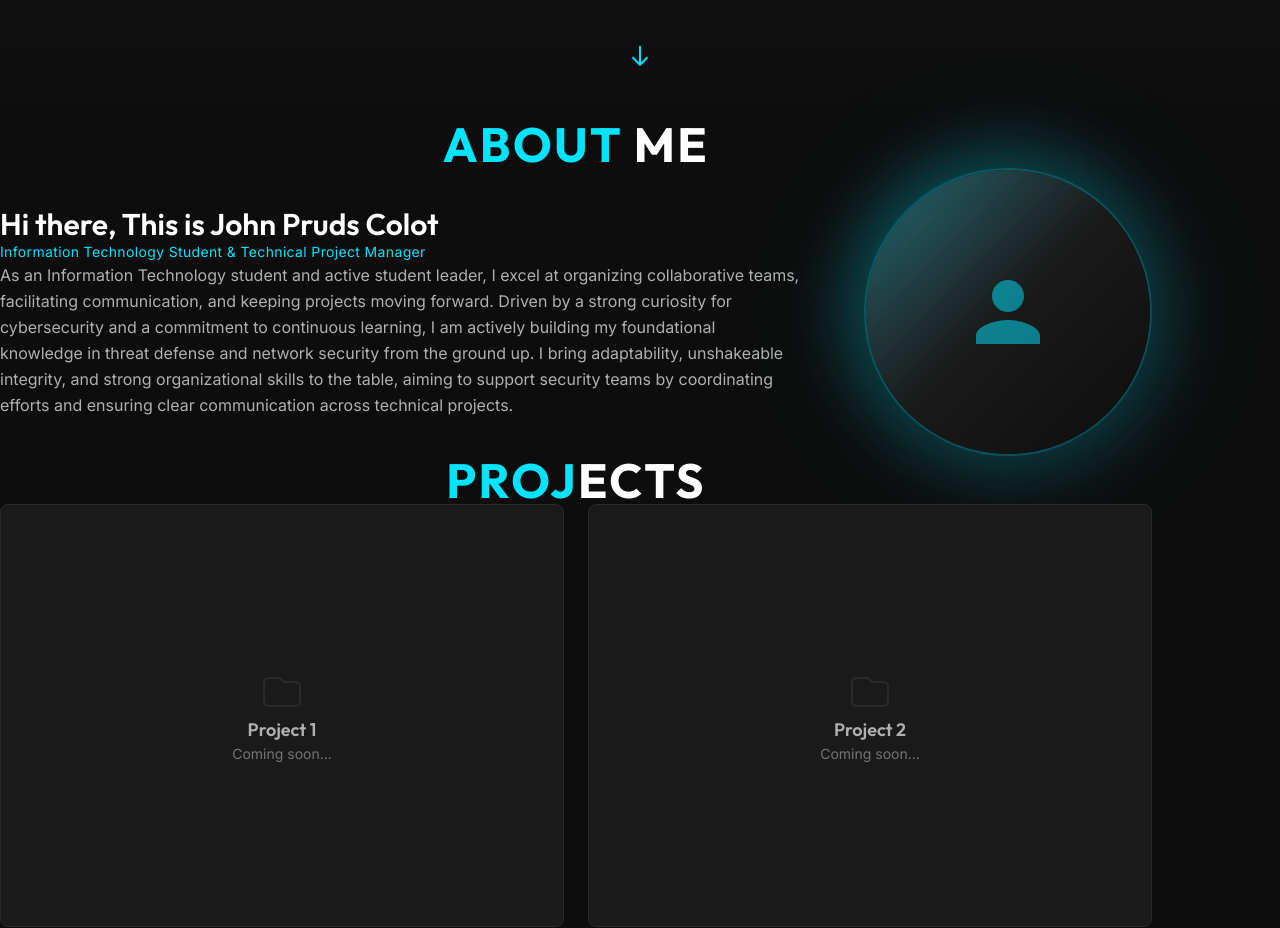
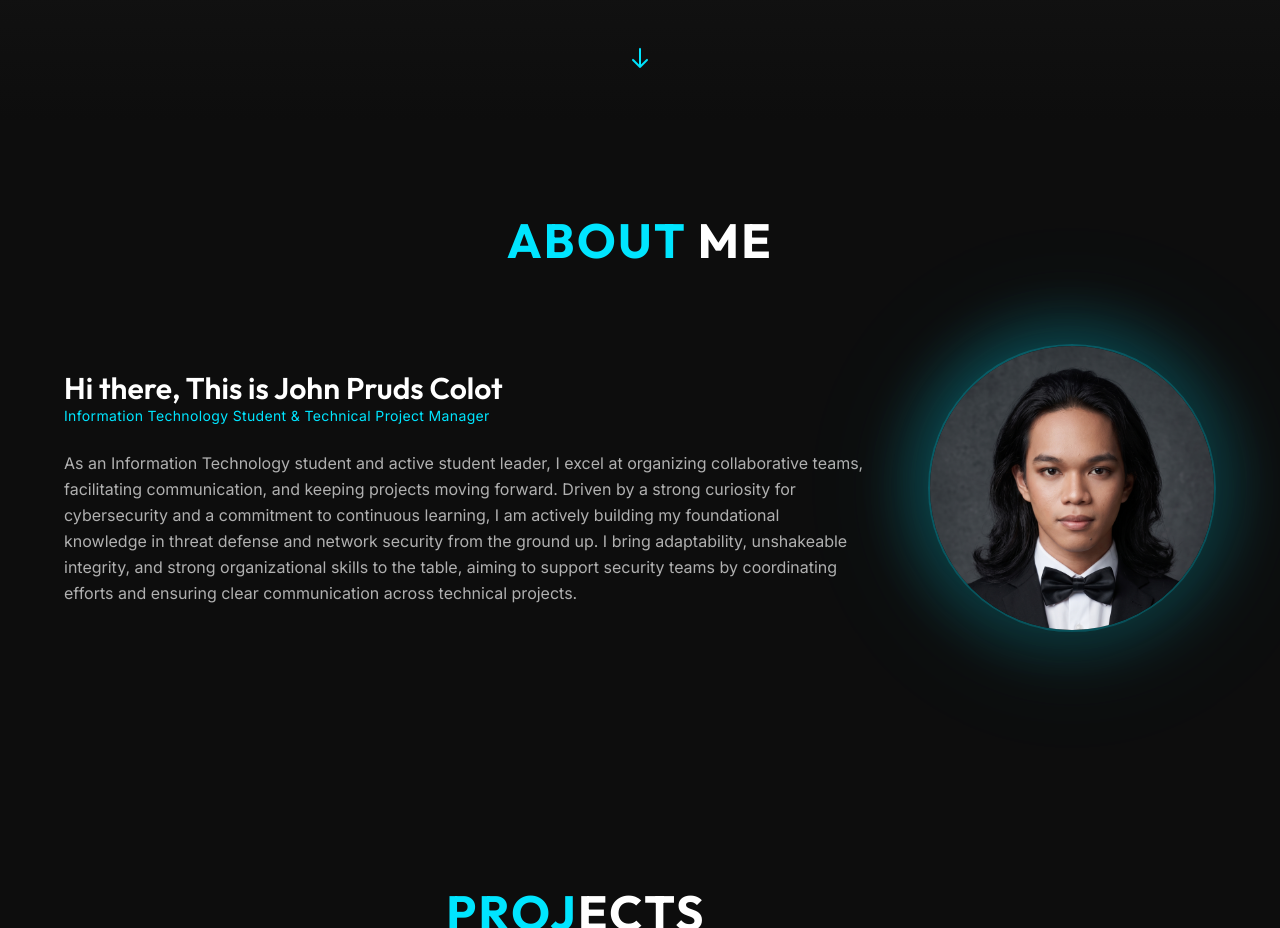
Before and after one commit to R17suu/CybersecPortfolio, a React (Vite) app: page / in a window 1280 px wide. Shown: the part 680-1608 px from the top of the page. Built offline with nearby package versions, Linux system fonts and the light colour scheme.

Commit message:
About me is done

```diff
--- a/src/components/About.jsx
+++ b/src/components/About.jsx
@@ -1,9 +1,9 @@
 export default function About() {
   return (
-    <section id="about" className="py-24 px-6">
+    <section id="about" className="py-24 px-6 flex justify-center" style={{ padding: '6rem 1.5rem', marginBottom: '10rem' }}>
       <div className="max-w-6xl mx-auto">
         {/* Section Title */}
-        <h2 className="font-heading text-4xl md:text-5xl font-bold tracking-wider text-center mb-16 scroll-fade-in">
+        <h2 className="font-heading text-4xl md:text-5xl font-bold tracking-wider text-center mb-16 scroll-fade-in" style={{ marginBottom: '5rem' }}>
           <span className="text-accent">ABOUT</span>{' '}
           <span className="text-text-primary">ME</span>
         </h2>
@@ -15,7 +15,7 @@
             <h3 className="font-heading text-2xl md:text-3xl font-semibold mb-2">
               Hi there, This is John Pruds Colot
             </h3>
-            <p className="text-accent text-sm mb-6 tracking-wide">
+            <p className="text-accent text-sm mb-6 tracking-wide" style={{ marginBottom: '1.5rem' }}>
               Information Technology Student &amp; Technical Project Manager
             </p>
             <p className="text-text-secondary leading-relaxed text-sm md:text-base">
@@ -33,21 +33,17 @@
           </div>
 
           {/* Profile Image */}
-          <div className="flex-shrink-0 order-1 md:order-2">
+          <div className="flex-shrink-0 order-1 md:order-2 flex justify-center md:justify-center w-full md:w-auto">
             <div className="relative w-56 h-56 md:w-72 md:h-72">
               {/* Glow background */}
               <div className="absolute inset-0 rounded-full bg-gradient-to-br from-accent/30 via-accent/10 to-transparent blur-2xl"></div>
               {/* Image container */}
               <div className="relative w-full h-full rounded-full overflow-hidden border-2 border-accent/30 profile-glow">
-                <div className="w-full h-full bg-gradient-to-br from-accent/40 via-card to-primary flex items-center justify-center">
-                  <svg
-                    className="w-24 h-24 text-accent/50"
-                    fill="currentColor"
-                    viewBox="0 0 24 24"
-                  >
-                    <path d="M12 12c2.21 0 4-1.79 4-4s-1.79-4-4-4-4 1.79-4 4 1.79 4 4 4zm0 2c-2.67 0-8 1.34-8 4v2h16v-2c0-2.66-5.33-4-8-4z" />
-                  </svg>
-                </div>
+                <img
+                  src="/Profile.jpg"
+                  alt="Profile"
+                  className="w-full h-full object-cover"
+                />
               </div>
             </div>
           </div>
```
Also changed, not shown: public/Profile.jpg (added).
